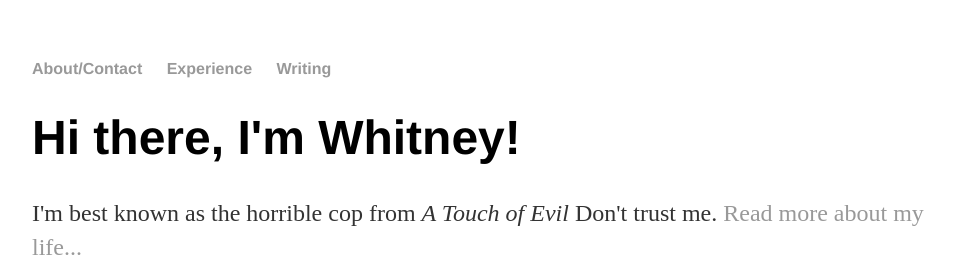
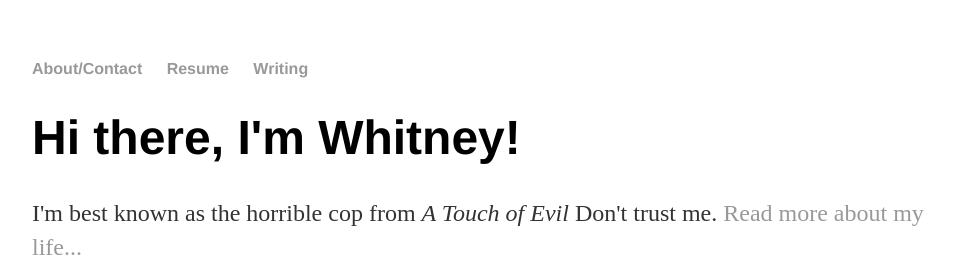
Before and after one commit to chickengirl/chickengirl.github.io, a Jekyll site: the page built from index.html, in a window 1280 px wide. Shown: the top 257 px of the page, without its empty margins (160-1115 px from the left). Built offline with Jekyll 4.4.1, drawn with Linux system fonts in a browser that asks for light colours.

Commit message:
Update default.html

```diff
--- a/_layouts/default.html
+++ b/_layouts/default.html
@@ -9,7 +9,7 @@
 			<nav>
 	    		<ul>
 		        	<li><a href="/about">About/Contact</a></li>
-		        	<li><a href="/experience">Experience</a></li>
+		        	<li><a href="/resume">Resume</a></li>
 		        	<li><a href="/writing">Writing</a></li>
 	        		<!--<li><a href="/blog">Blog</a></li>-->
 	    		</ul>
```
